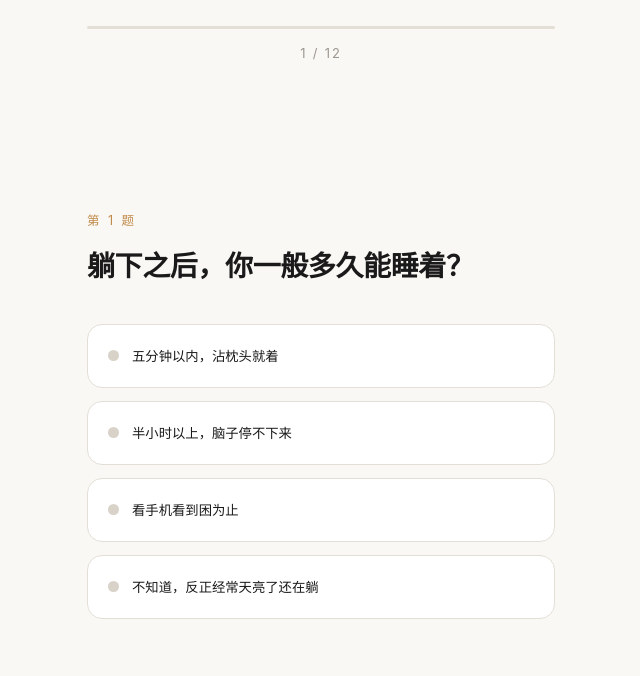
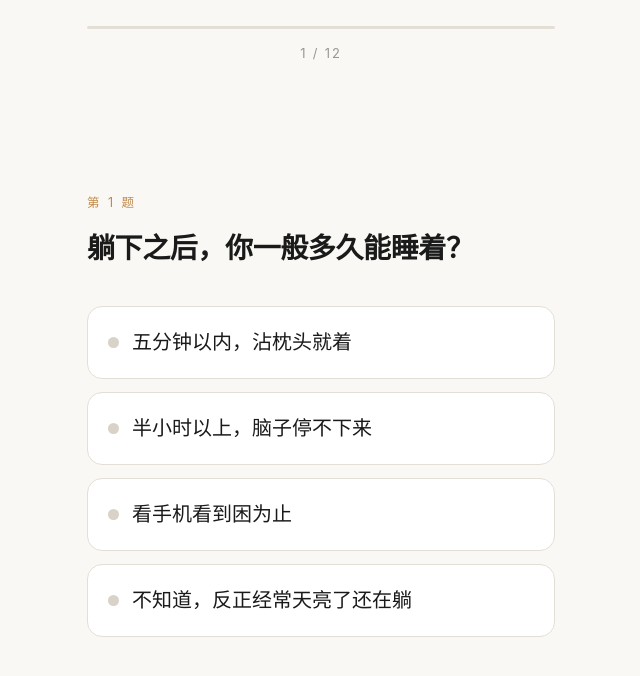
Before and after one commit to YTST0912/sleep, a plain HTML site: page index.html in a window 1280 px wide. Both pictures are taken after a click on the button "开始测试". Shown: the whole page, without its empty margins (319-959 px from the left). Drawn offline with Linux system fonts and the light colour scheme.

Commit message:
修复 font 简写非法导致字号不生效

```diff
--- a/index.html
+++ b/index.html
@@ -72,7 +72,7 @@
   .opts{display:flex;flex-direction:column;gap:13px}
   .opt{width:100%;text-align:left;background:var(--card);color:var(--ink);
     border:1.5px solid var(--line);border-radius:15px;padding:20px 20px;min-height:64px;
-    font:20px/1.55 inherit;cursor:pointer;display:flex;align-items:center;gap:13px;
+    font-size:20px;line-height:1.55;font-family:inherit;font-weight:400;cursor:pointer;display:flex;align-items:center;gap:13px;
     transition:background .2s,border-color .2s,transform .12s;
     animation:fadeUp .38s cubic-bezier(.2,.9,.3,1) both}
   .opt::before{content:"";flex:0 0 auto;width:11px;height:11px;border-radius:50%;
```
